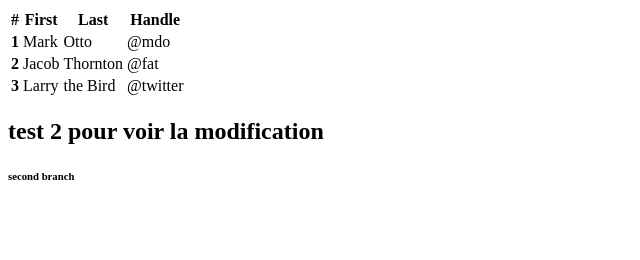
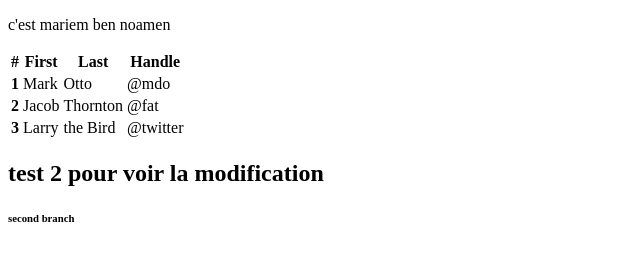
Before and after one commit to B-mariem/test, a plain HTML site: page index.html in a window 1280 px wide. Shown: the whole page, without its empty margins (0-640 px from the left). Drawn offline with Linux system fonts and the light colour scheme.

Commit message:
ajouter balise P

```diff
--- a/index.html
+++ b/index.html
@@ -3,6 +3,7 @@
     <title>test</title>
 </head>
 <body>
+    <p> c'est mariem ben noamen</p>
     <table class="table">
         <thead>
           <tr>
@@ -35,4 +36,5 @@
       </table>
       <h2>test 2 pour voir la modification</h2>
       <h6>second branch</h6>
+
 </body>
```
